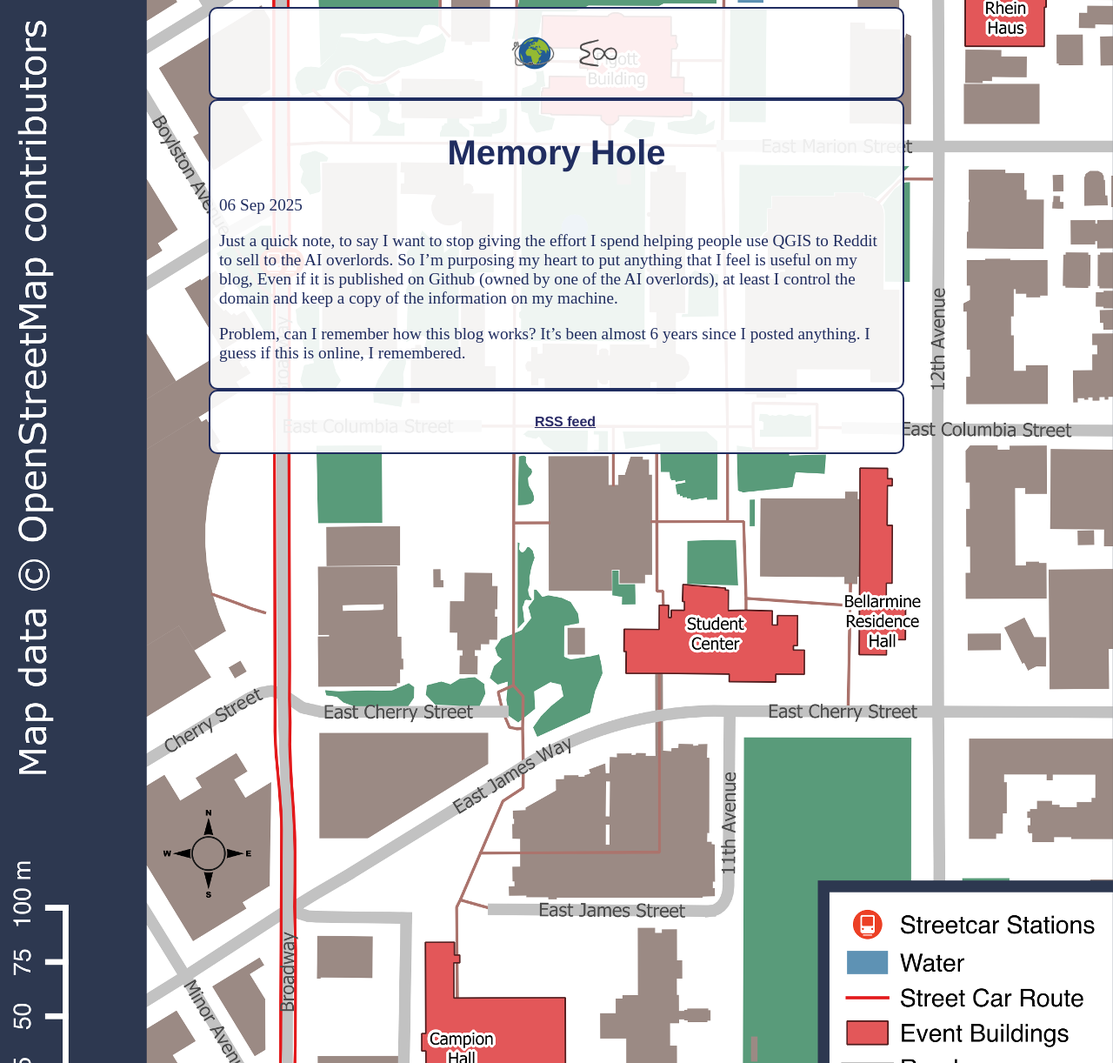
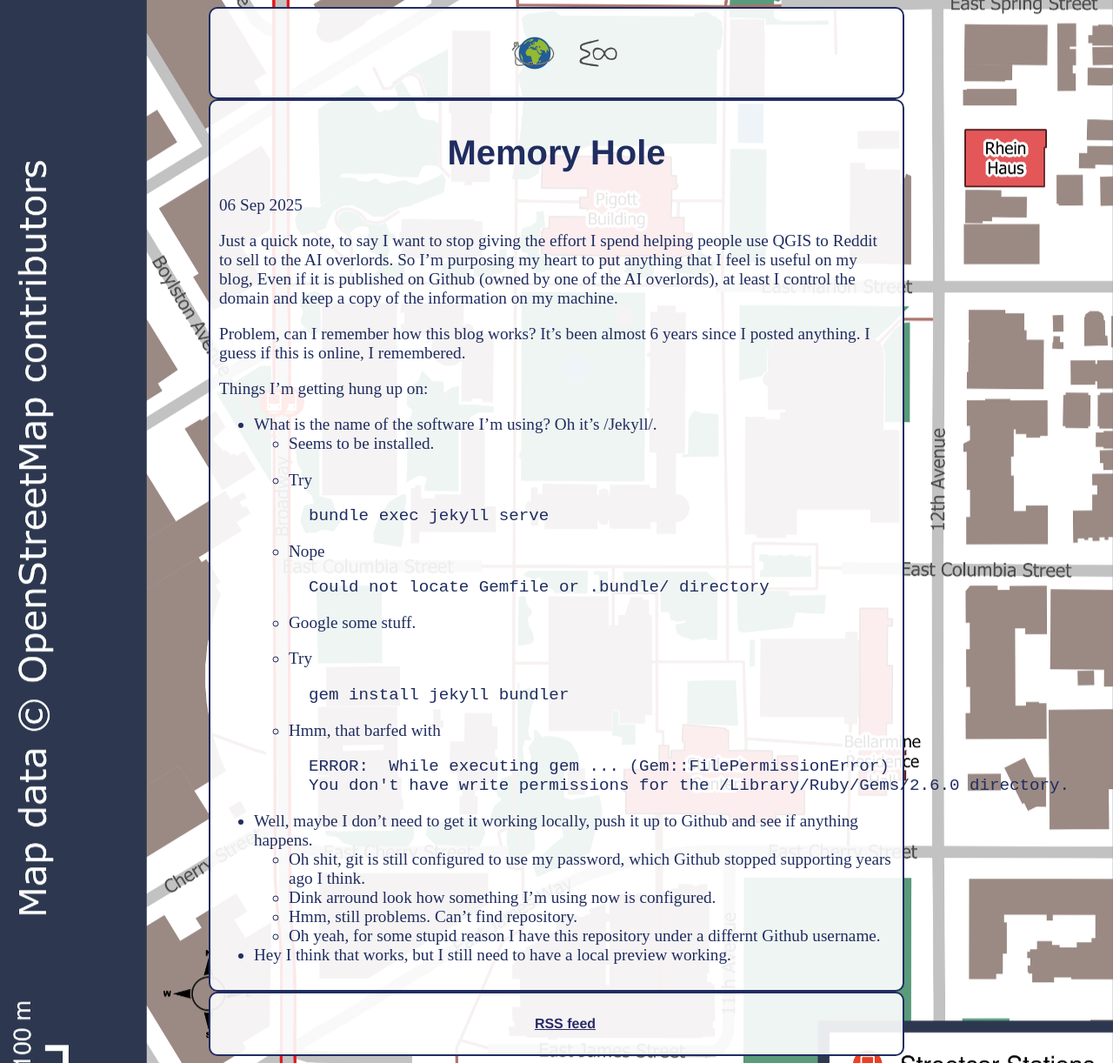
Before and after one commit to geodatawrangler/geodatawrangler.github.io, a Jekyll site: the page built from _posts/2025-09-06-Memory-Hole.md, in a window 1280 px wide. Shown: the whole page at 87% size. Built offline with Jekyll 4.4.1, drawn with Linux system fonts in a browser that asks for light colours; comment, search, counter and statistics services are not loaded.

Commit message:
<2025-09-06 Sat 21:29> Hey I think I have a new post!

```diff
--- a/_posts/2025-09-06-Memory-Hole.md
+++ b/_posts/2025-09-06-Memory-Hole.md
@@ -7,3 +7,30 @@
 Just a quick note, to say I want to stop giving the effort I spend helping people use QGIS to Reddit to sell to the AI overlords. So I'm purposing my heart to put anything that I feel is useful on my blog, Even if it is published on Github (owned by one of the AI overlords), at least I control the domain and keep a copy of the information on my machine.
 
 Problem, can I remember how this blog works? It's been almost 6 years since I posted anything. I guess if this is online, I remembered.
+
+Things I'm getting hung up on:
++ What is the name of the software I'm using? Oh it's /Jekyll/.
+    + Seems to be installed.
+    + Try
+
+			bundle exec jekyll serve
+	+ Nope
+
+			Could not locate Gemfile or .bundle/ directory
+
+    + Google some stuff.
+    + Try
+
+	        gem install jekyll bundler
+
+	+ Hmm, that barfed with
+
+			ERROR:  While executing gem ... (Gem::FilePermissionError)
+			You don't have write permissions for the /Library/Ruby/Gems/2.6.0 directory.
+
++ Well, maybe I don't need to get it working locally, push it up to Github and see if anything happens.
+    + Oh shit, git is still configured to use my password, which Github stopped supporting years ago I think.
+    + Dink arround look how something I'm using now is configured.
+    + Hmm, still problems. Can't find repository.
+    + Oh yeah, for some stupid reason I have this repository under a differnt Github username.
++ Hey I think that works, but I still need to have a local preview working.
```
